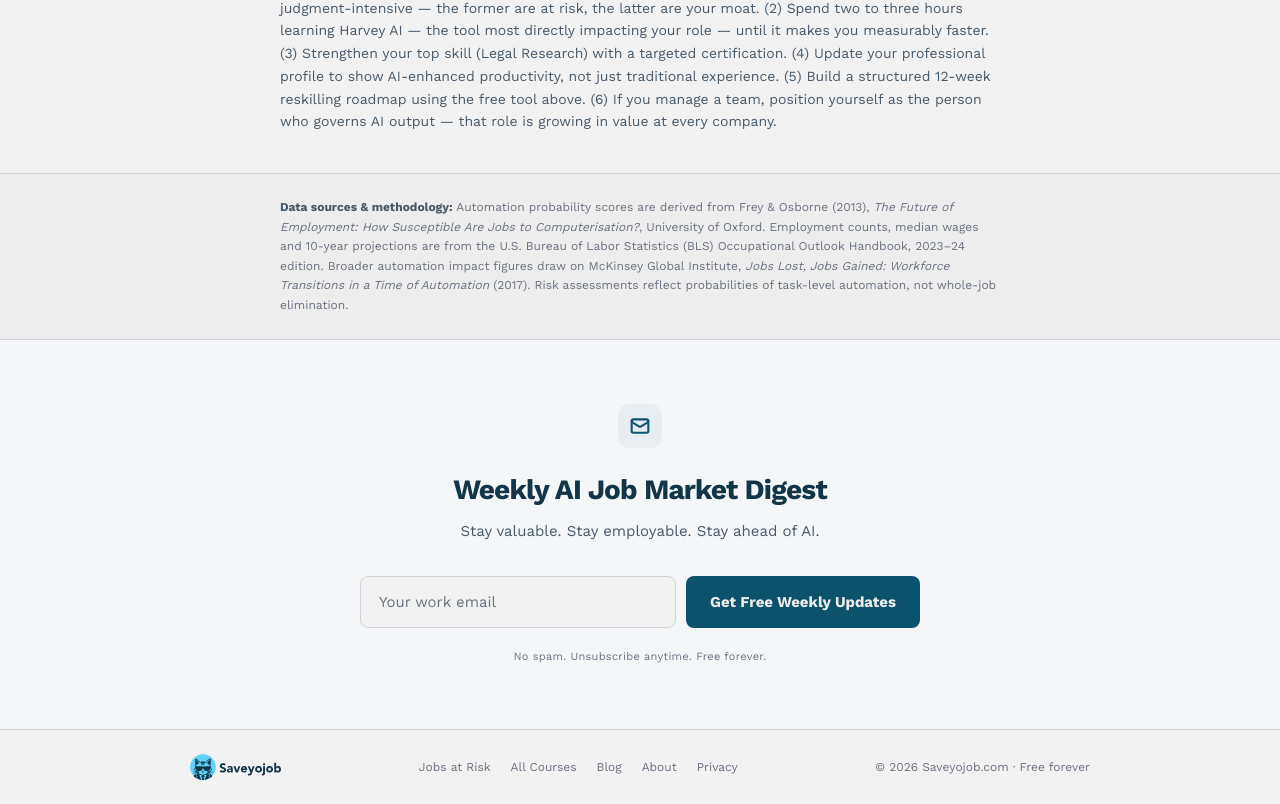
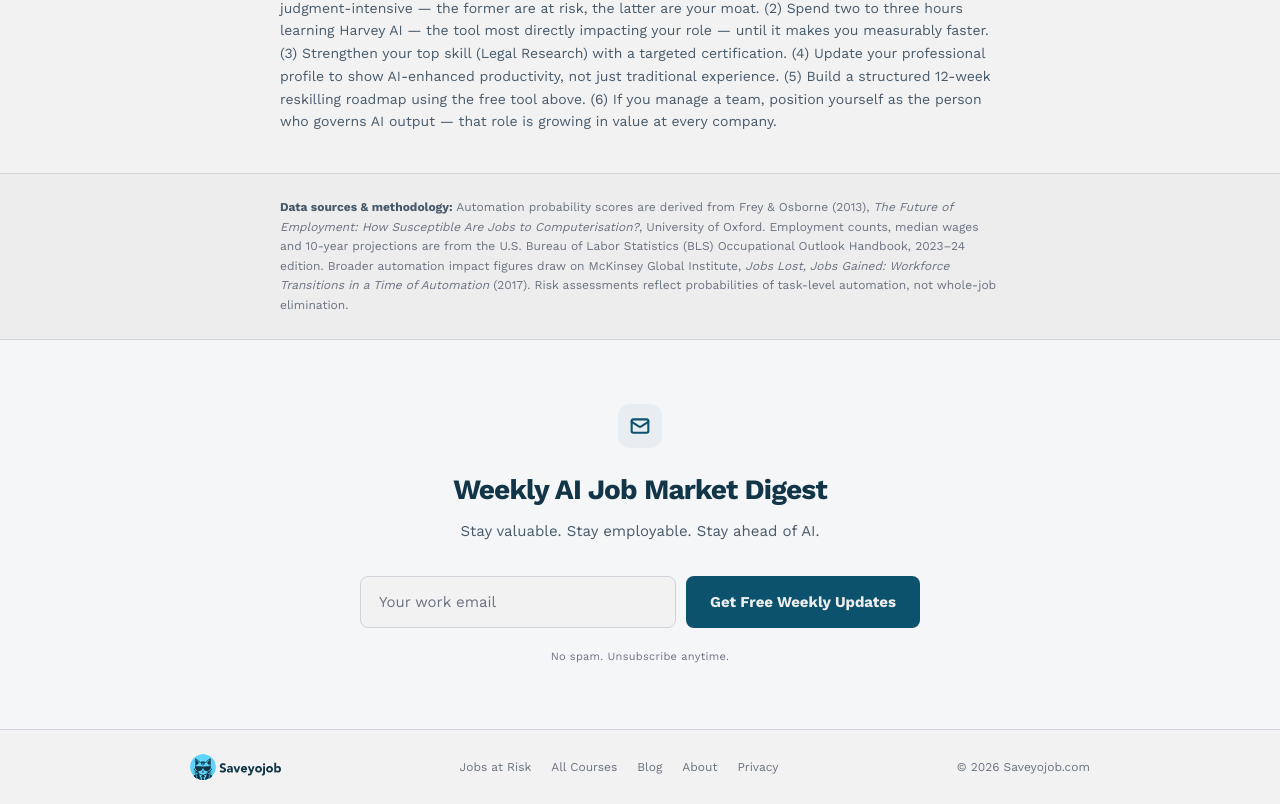
Before and after one commit to Nareshmeetei/saveyojob, a Next.js app in the folder Saveyojob/saveyojob-com/: page /jobs/paralegal in a window 1280 px wide. Shown: the part 6067-6871 px from the top of the page. Built offline with nearby package versions, Linux system fonts and the light colour scheme; no server answers.

Commit message:
style: remove "Free forever" from all copy
Co-Authored-By: Claude Sonnet 4.6 <noreply@anthropic.com>

```diff
--- a/Saveyojob/saveyojob-com/src/components/generator/ContextPanel.tsx
+++ b/Saveyojob/saveyojob-com/src/components/generator/ContextPanel.tsx
@@ -98,7 +98,7 @@ export default function ContextPanel({ state }: ContextPanelProps) {
       </div>
 
       <div className={`text-[12px] font-semibold text-fire transition-opacity duration-300 ${hasAny ? 'opacity-100' : 'opacity-0'}`}>
-        Free forever · No account needed
+        No account needed
       </div>
     </div>
   );
--- a/Saveyojob/saveyojob-com/src/components/layout/Footer.tsx
+++ b/Saveyojob/saveyojob-com/src/components/layout/Footer.tsx
@@ -34,7 +34,7 @@ export default function Footer() {
             ))}
           </nav>
           <span className="text-[12px] text-ink-3 shrink-0">
-            © {new Date().getFullYear()} Saveyojob.com · Free forever
+            © {new Date().getFullYear()} Saveyojob.com
           </span>
         </div>
       </div>
--- a/Saveyojob/saveyojob-com/src/components/newsletter/NewsletterCTA.tsx
+++ b/Saveyojob/saveyojob-com/src/components/newsletter/NewsletterCTA.tsx
@@ -54,7 +54,7 @@ export default function NewsletterCTA() {
         )}
 
         <p className="text-[11px] text-ink-3 mt-5 tracking-wide">
-          No spam. Unsubscribe anytime. Free forever.
+          No spam. Unsubscribe anytime.
         </p>
 
       </div>
```
